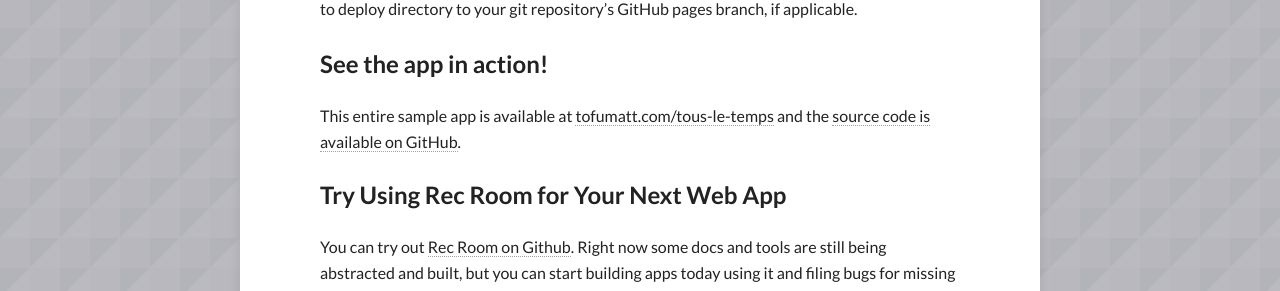
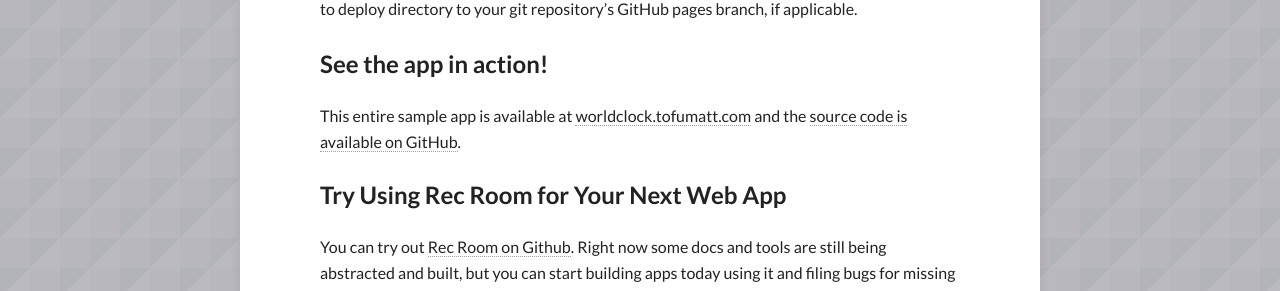
Before and after one commit to tofumatt/strongly-typed, a Jekyll site: the page built from _posts/2014-08-15-time-to-get-hacking.md, in a window 1280 px wide and 900 px high, scrolled down 10648 px. Shown: the part 154-445 px from the top of the window. Built offline with Jekyll 4.4.1, drawn with Linux system fonts in a browser that asks for light colours; nearby versions of some CDN libraries.

Commit message:
Fix 404 in Clock app post

```diff
--- a/_posts/2014-08-15-time-to-get-hacking.md
+++ b/_posts/2014-08-15-time-to-get-hacking.md
@@ -285,7 +285,7 @@
 
 ## See the app in action!
 
-This entire sample app is available at [tofumatt.com/tous-le-temps](tofumatt.com/tous-le-temps) and the [source code is available on GitHub](https://github.com/tofumatt/tous-le-temps).
+This entire sample app is available at [worldclock.tofumatt.com](http://worldclock.tofumatt.com/) and the [source code is available on GitHub](https://github.com/tofumatt/tous-le-temps).
 
 [bower]: http://bower.io/
 [Ember Data]: https://github.com/emberjs/data
```
